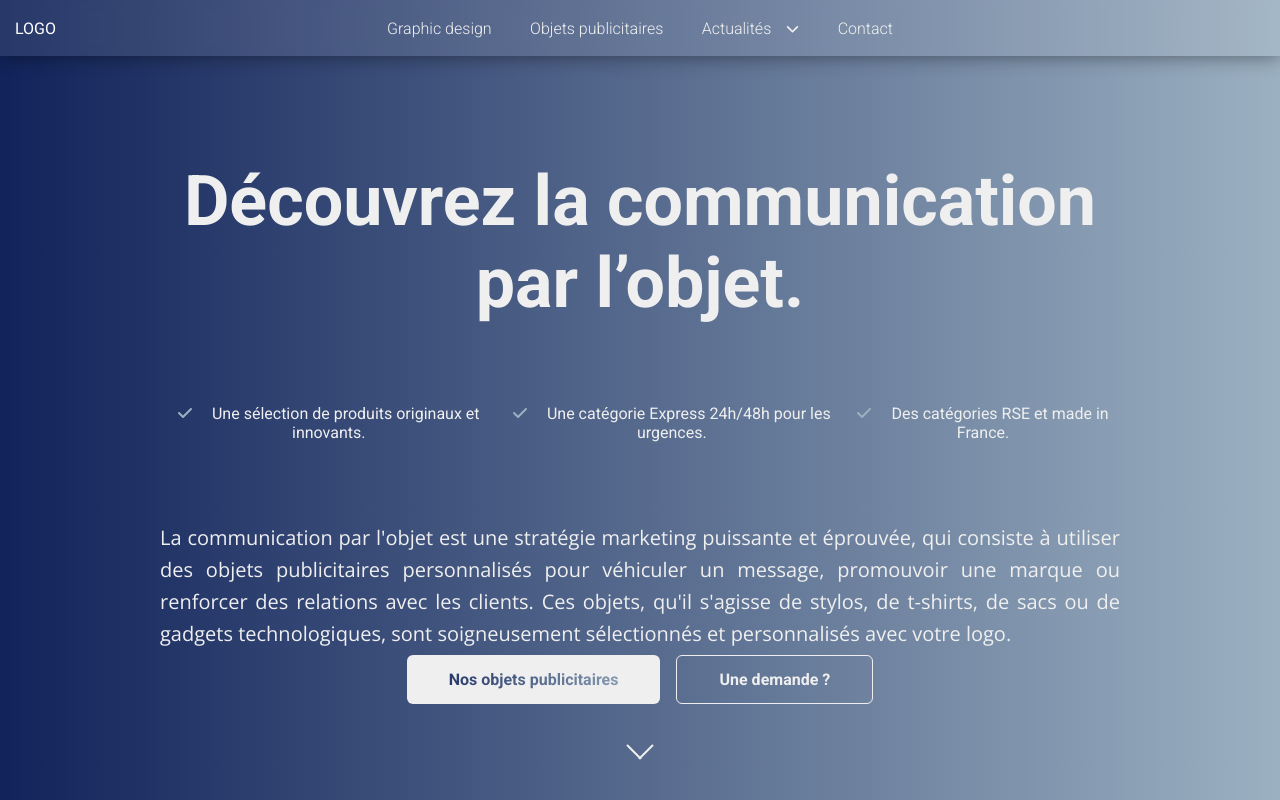
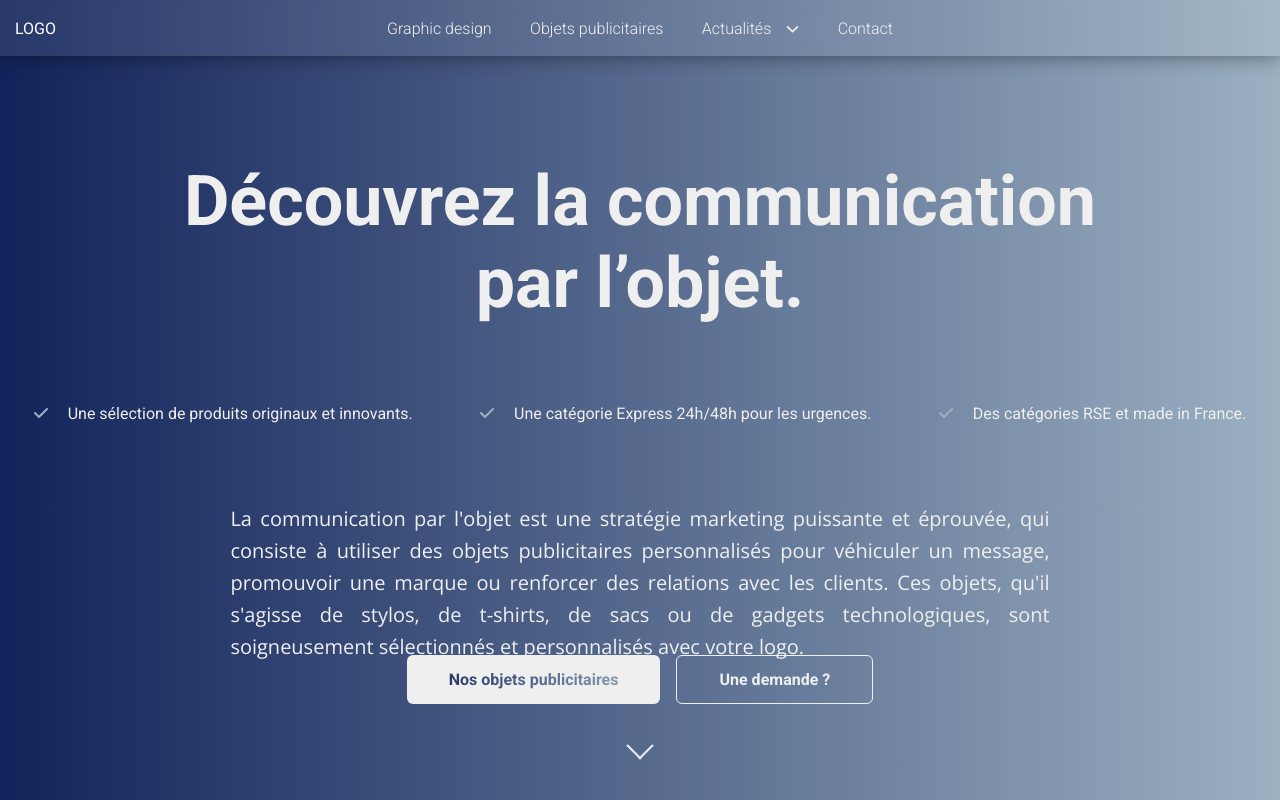
Before and after one commit to Scharlyopitz/One-comm, a React (Vite) app: page /objetsPublicitaires in a window 1280 px wide. Shown: the top 800 px of the page. Built offline with nearby package versions, Linux system fonts and the light colour scheme.

Commit message:
Changement style sectionDuplicate

```diff
--- a/src/sass/section1duplicate/_section1duplicate.scss
+++ b/src/sass/section1duplicate/_section1duplicate.scss
@@ -4,7 +4,7 @@
   display: flex;
   flex-direction: column;
   align-items: center;
-  padding: 20vh 20vh 0;
+  padding-top: 20vh;
   text-align: center;
 
   .texteSection {
@@ -23,6 +23,7 @@
       line-height: 4vh;
       font-size: 20px;
       font-weight: 300;
+      padding: 0 18vw;
       text-align: justify;
     }
   }
--- a/src/style/style.css
+++ b/src/style/style.css
@@ -1050,7 +1050,7 @@ nav ul svg {
   display: flex;
   flex-direction: column;
   align-items: center;
-  padding: 20vh 20vh 0;
+  padding-top: 20vh;
   text-align: center;
 }
 .Section1Duplicate .texteSection .textsContainer {
@@ -1066,6 +1066,7 @@ nav ul svg {
   line-height: 4vh;
   font-size: 20px;
   font-weight: 300;
+  padding: 0 18vw;
   text-align: justify;
 }
 
```
Also changed, not shown: 1 other file (tests, documents, lock files or other folders).
